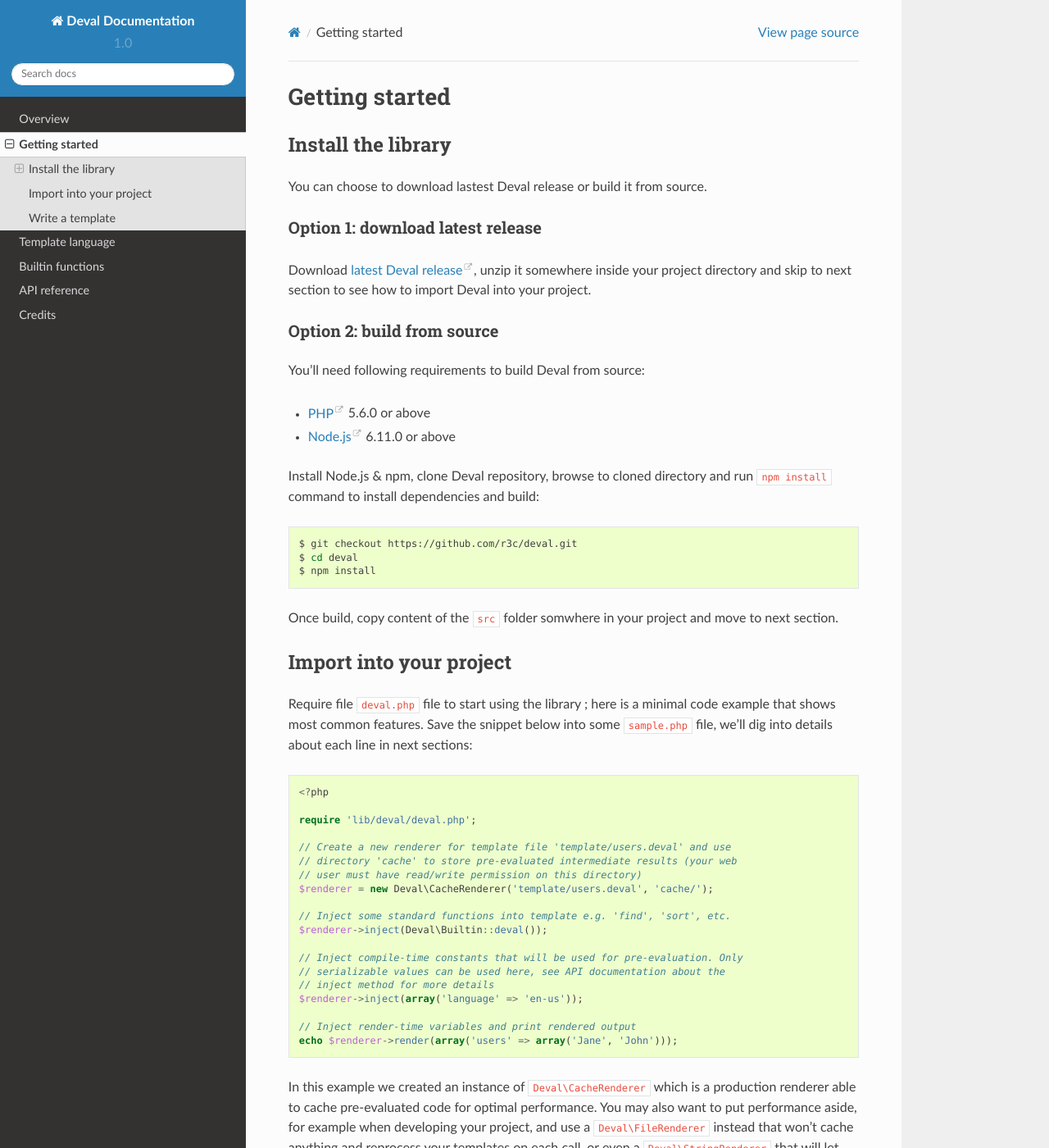
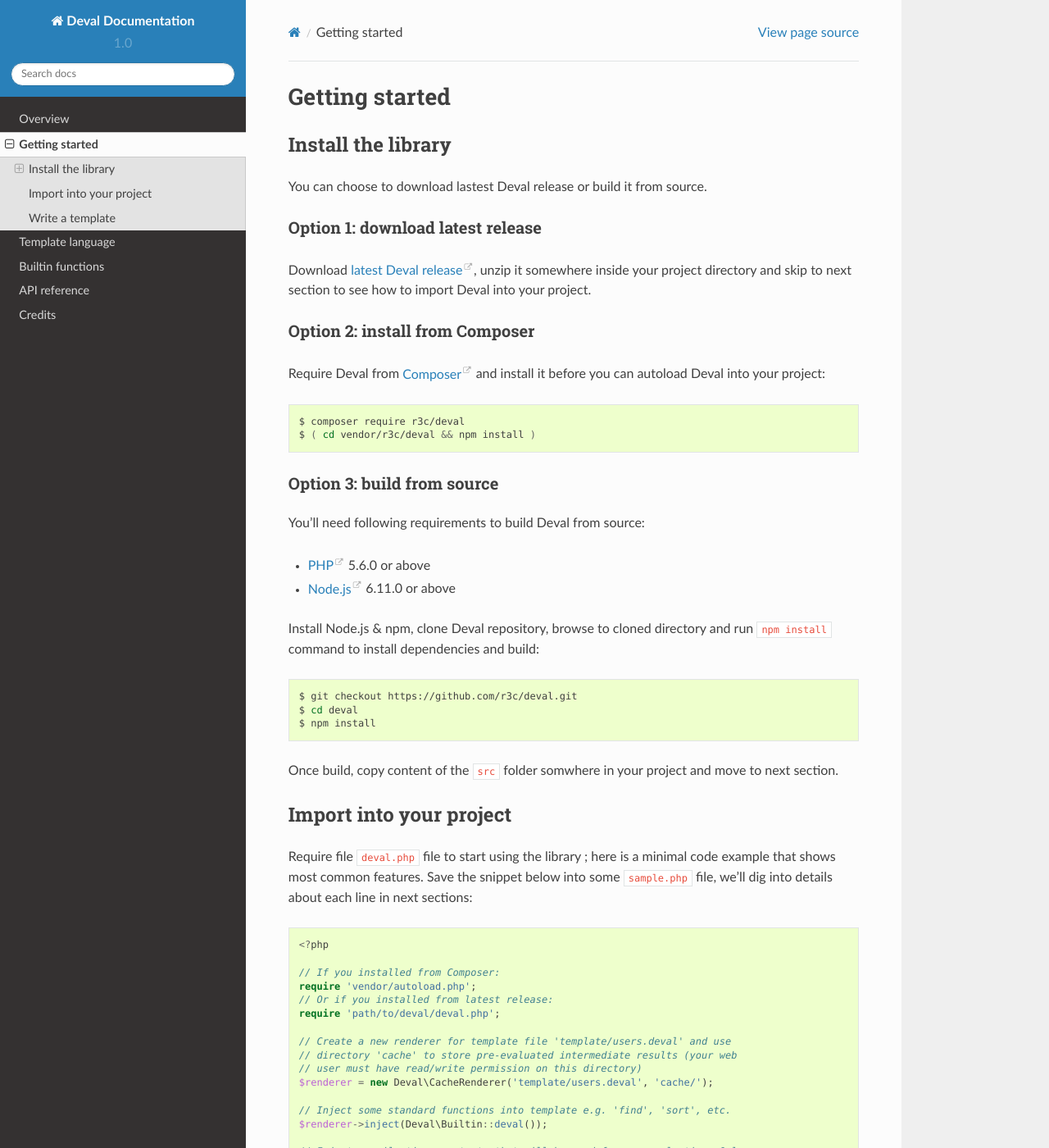
Before and after one commit to r3c/deval, a Sphinx documentation site: the page built from doc/page/02-start.rst, in a window 1280 px wide and 1400 px high. Shown: the whole window at 82% size. Built offline with Sphinx 7.4.7 and the Read the Docs theme 2.0.0, drawn with Linux system fonts in a browser that asks for light colours; cross-references to code outside the pages are shown as plain code.

Commit message:
Fix autoload configuration & update documentation.

```diff
--- a/doc/page/02-start.rst
+++ b/doc/page/02-start.rst
@@ -15,7 +15,19 @@
 
 .. _`latest Deval release`: https://github.com/r3c/deval/releases/latest
 
-Option 2: build from source
+Option 2: install from Composer
+-------------------------------
+
+Require Deval from `Composer`_ and install it before you can autoload Deval into your project:
+
+.. _`Composer`: https://getcomposer.org/
+
+.. code-block:: sh
+
+	$ composer require r3c/deval
+	$ ( cd vendor/r3c/deval && npm install )
+
+Option 3: build from source
 ---------------------------
 
 You'll need following requirements to build Deval from source:
@@ -46,7 +58,10 @@
 
 	<?php
 
-	require 'lib/deval/deval.php';
+	// If you installed from Composer:
+	require 'vendor/autoload.php';
+	// Or if you installed from latest release:
+	require 'path/to/deval/deval.php';
 
 	// Create a new renderer for template file 'template/users.deval' and use
 	// directory 'cache' to store pre-evaluated intermediate results (your web
```
Also changed, not shown: composer.json (+4 -9 lines), readme.md (+8 -3 lines).
